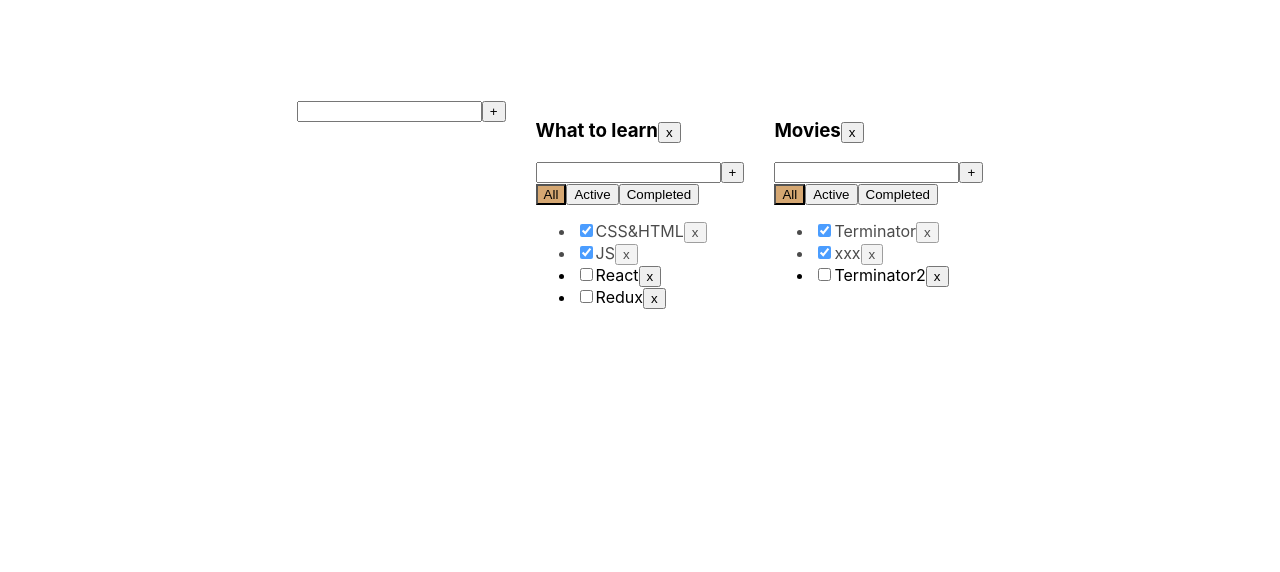
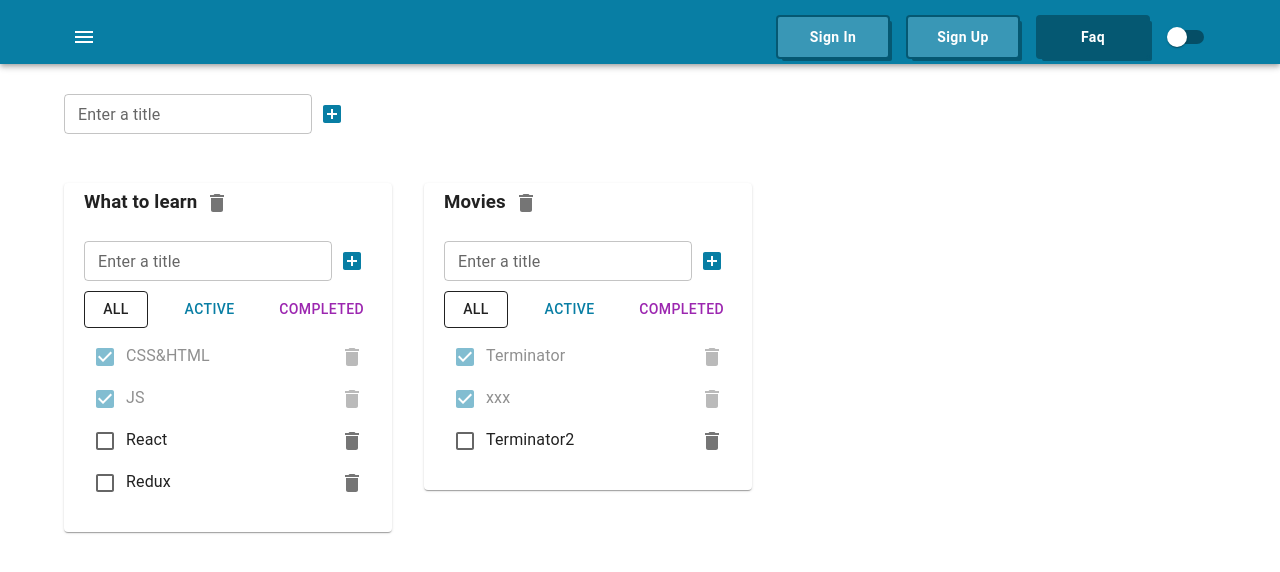
Before and after one commit to kaskodim/todoList, a React (Create React App) app: page / in a window 1280 px wide. Shown: the top 572 px of the page. Built offline with nearby package versions, Linux system fonts and the light colour scheme.

Commit message:
sprint 2 week 7

```diff
--- a/package.json
+++ b/package.json
@@ -6,6 +6,7 @@
   "dependencies": {
     "@emotion/react": "^11.14.0",
     "@emotion/styled": "^11.14.0",
+    "@mui/icons-material": "^6.4.6",
     "@mui/material": "^6.4.6",
     "@testing-library/jest-dom": "^5.14.1",
     "@testing-library/react": "^13.0.0",
--- a/src/App.tsx
+++ b/src/App.tsx
@@ -2,6 +2,20 @@ import React, {useState} from 'react';
 import {TaskType, TodoList} from './todoList/TodoList';
 import {v1} from 'uuid';
 import {AddItemForm} from './addItemForm/AddItemForm';
+import AppBar from '@mui/material/AppBar'
+import Toolbar from '@mui/material/Toolbar'
+import IconButton from '@mui/material/IconButton'
+import MenuIcon from '@mui/icons-material/Menu'
+import Container from '@mui/material/Container'
+import Grid from '@mui/material/Grid2'
+import Paper from '@mui/material/Paper'
+import {containerSx} from './todoList/TodoList.styles';
+import {NavButton} from './NavButton';
+import { createTheme, ThemeProvider } from '@mui/material/styles'
+import Switch from '@mui/material/Switch'
+import CssBaseline from '@mui/material/CssBaseline'
+
+type ThemeMode = 'dark' | 'light'
 
 export type FilterValuesType = 'all' | 'completed' | 'active';
 type TodoListsType = {
@@ -36,6 +50,20 @@ function App() {
             {id: v1(), title: 'Terminator2', isDone: false},
         ]
     });
+
+    const [themeMode, setThemeMode] = useState<ThemeMode>('light')
+
+    const theme = createTheme({
+        palette: {
+            mode: themeMode,
+            primary: {
+                main: '#087EA4',
+            },
+        },
+    })
+    const changeMode = () => {
+        setThemeMode(themeMode === 'light' ? 'dark' : 'light')
+    }
 
     const removeTask = (todoListID: string, id: string) => {
 
@@ -101,7 +129,34 @@ function App() {
     return (
         <div className={'App'}>
 
+
+<ThemeProvider theme={theme}>
+    <CssBaseline />
+    <AppBar position="static" sx={{mb: '30px'}}>
+        <Toolbar>
+            <Container maxWidth={'lg'} sx={containerSx}>
+                <IconButton color="inherit">
+                    <MenuIcon/>
+                </IconButton>
+                <div>
+                    <NavButton>Sign in</NavButton>
+                    <NavButton>Sign up</NavButton>
+                    <NavButton background={theme.palette.primary.dark}>Faq</NavButton>
+                    <Switch color={'default'} onChange={changeMode} />
+                </div>
+
+            </Container>
+        </Toolbar>
+    </AppBar>
+
+
+    <Container maxWidth={'lg'}>
+        <Grid container sx={{mb: '30px'}}>
             <AddItemForm addItem={addTodoLIst}/>
+        </Grid>
+
+
+        <Grid container spacing={4}>
             {
                 todoLists.map((tl) => {
                     let tasksForTodolist = tasksObj[tl.id]
@@ -111,8 +166,9 @@ function App() {
                     if (tl.filter === 'active') {
                         tasksForTodolist = tasksForTodolist.filter(t => !t.isDone);
                     }
-
                     return (
+                        <Grid key={tl.id}>
+                            <Paper sx={{p: '0 20px 20px 20px'}}>
                                 <TodoList key={tl.id}
                                           id={tl.id}
                                           title={tl.title}
@@ -126,9 +182,22 @@ function App() {
                                           changeTaskTitle={changeTaskTitle}
                                           changeTodoListTitle={changeTodoListTitle}
                                 />
+                            </Paper>
+
+                        </Grid>
+
+
                     )
                 })
             }
+        </Grid>
+    </Container>
+
+</ThemeProvider>
+
+
+
+
         </div>
     )
 }
--- /dev/null
+++ b/src/NavButton.ts
@@ -0,0 +1,18 @@
+import {Button, styled} from '@mui/material';
+
+
+type Props = {
+    background?: string
+}
+
+export const NavButton = styled(Button)<Props>(({ background, theme }) => ({
+    minWidth: '110px',
+    fontWeight: 'bold',
+    boxShadow: `0 0 0 2px ${theme.palette.primary.dark}, 4px 4px 0 0 ${theme.palette.primary.dark}`,
+    borderRadius: '2px',
+    textTransform: 'capitalize',
+    margin: '0 10px',
+    padding: '8px 24px',
+    color: theme.palette.primary.contrastText,
+    background: background || theme.palette.primary.light,
+}))
--- a/src/addItemForm/AddItemForm.tsx
+++ b/src/addItemForm/AddItemForm.tsx
@@ -1,4 +1,7 @@
 import React, {ChangeEvent, KeyboardEvent, useState} from 'react';
+import TextField from '@mui/material/TextField';
+import AddBoxIcon from '@mui/icons-material/AddBox'
+import IconButton from '@mui/material/IconButton'
 
 type AddItemFormPropsType = {
     addItem: (title: string) => void
@@ -30,13 +33,20 @@ export const AddItemForm = (props: AddItemFormPropsType) => {
 
     return (
         <div>
-            <input value={title}
-                   onChange={onNewTitleHandler}
-                   onKeyUp={onKeyUpHandler}
-                   className={error ? 'error' : ''}
-                   placeholder={error ? error : ''}
+            <TextField label="Enter a title"
+                       variant="outlined"
+                       size={'small'}
+                       className={error ? 'error' : ''}
+                       value={title}
+                       onChange={onNewTitleHandler}
+                       onKeyUp={onKeyUpHandler}
+                       error={!!error}
+                       helperText={error}
             />
-            <button onClick={addTask}>+</button>
+
+            <IconButton onClick={addTask} color={'primary'}>
+                <AddBoxIcon/>
+            </IconButton>
         </div>
     );
 };
--- a/src/editableSpan/EditableSpan.tsx
+++ b/src/editableSpan/EditableSpan.tsx
@@ -1,4 +1,5 @@
 import React, {ChangeEvent, useState} from 'react';
+import TextField from '@mui/material/TextField';
 
 type EditableSpanPropsType = {
     title: string
@@ -22,7 +23,12 @@ export function EditableSpan(props: EditableSpanPropsType) {
 
     return (
         editMode ?
-            <input value={title} onChange={onChangeTitleHandler} onBlur={activateViewMode} autoFocus/> :
+            <TextField variant={'outlined'}
+                       size={'small'}
+                       value={title}
+                       onChange={onChangeTitleHandler}
+                       onBlur={activateViewMode}
+                       autoFocus/> :
             <span onDoubleClick={activateEditMode}>{props.title}</span>
     )
 }
--- a/src/index.css
+++ b/src/index.css
@@ -6,26 +6,6 @@ body {
     -webkit-font-smoothing: antialiased;
     -moz-osx-font-smoothing: grayscale;
 
-    display: flex;
-    justify-content: center;
-    margin-top: 100px;
+
+
 }
-
-.App{
-    display: flex;
-    gap: 30px;
-    cursor: default;
-    user-select: none;
-}
-
-.error {
-    border: 1px solid red;
-}
-
-.active-filter {
-    background-color: #d5a772;
-}
-
-.is-done {
-    opacity: 0.7;
-}
--- /dev/null
+++ b/src/todoList/TodoList.styles.ts
@@ -0,0 +1,13 @@
+import { SxProps } from '@mui/material'
+
+export const containerSx: SxProps = {
+    display: 'flex',
+    justifyContent: 'space-between',
+    marginTop: '10px'
+}
+
+export const getListItemSx = (isDone: boolean): SxProps => ({
+    p: 0,
+    justifyContent: 'space-between',
+    opacity: isDone ? 0.5 : 1,
+})
--- a/src/todoList/TodoList.tsx
+++ b/src/todoList/TodoList.tsx
@@ -2,6 +2,12 @@ import React, {ChangeEvent} from 'react';
 import {FilterValuesType} from '../App';
 import {AddItemForm} from '../addItemForm/AddItemForm';
 import {EditableSpan} from '../editableSpan/EditableSpan';
+import {Box, Button, IconButton} from '@mui/material';
+import DeleteIcon from '@mui/icons-material/Delete';
+import Checkbox from '@mui/material/Checkbox';
+import List from '@mui/material/List'
+import ListItem from '@mui/material/ListItem'
+import {containerSx, getListItemSx} from './TodoList.styles'
 
 export type TaskType = {
     id: string
@@ -44,24 +50,28 @@ export const TodoList = (props: TodoListPropsType) => {
         <div>
             <h3>
                 <EditableSpan title={props.title} onChange={changeTodoListTitle}/>
-                <button onClick={removeTodoList}>x</button>
+
+                <IconButton onClick={removeTodoList}>
+                    <DeleteIcon/>
+                </IconButton>
+
             </h3>
             <AddItemForm addItem={addTask}/>
-            <div>
-                <button
-                    className={props.filter === 'all' ? 'active-filter' : ''}
-                    onClick={onAllClickHandler}>All
-                </button>
-                <button
-                    className={props.filter === 'active' ? 'active-filter' : ''}
-                    onClick={onActiveClickHandler}>Active
-                </button>
-                <button
-                    className={props.filter === 'completed' ? 'active-filter' : ''}
-                    onClick={onCompletedClickHandler}>Completed
-                </button>
-            </div>
-            <ul>
+            <Box sx={containerSx}>
+                <Button variant={props.filter === 'all' ? 'outlined' : 'text'}
+                        color={'inherit'}
+                        onClick={onAllClickHandler}>All
+                </Button>
+                <Button variant={props.filter === 'active' ? 'outlined' : 'text'}
+                        color={'primary'}
+                        onClick={onActiveClickHandler}>Active
+                </Button>
+                <Button variant={props.filter === 'completed' ? 'outlined' : 'text'}
+                        color={'secondary'}
+                        onClick={onCompletedClickHandler}>Completed
+                </Button>
+            </Box>
+            <List>
                 {
                     props.tasks.map((t) => {
                         const onRemoveHandler = () => props.removeTask(props.id, t.id)
@@ -73,19 +83,21 @@ export const TodoList = (props: TodoListPropsType) => {
                         }
 
                         return (
-                            <li key={t.id}
-                                className={t.isDone ? 'is-done' : ''}>
-                                <input type="checkbox"
-                                       checked={t.isDone}
-                                       onChange={onChangeStatusHandler}/>
-                                <EditableSpan title={t.title}
-                                              onChange={onChangeTitleHandler}/>
-                                <button onClick={onRemoveHandler}>x</button>
-                            </li>
+                            <ListItem key={t.id}
+                                      sx={getListItemSx(t.isDone)}>
+                                <div>
+                                    <Checkbox checked={t.isDone} onChange={onChangeStatusHandler}/>
+                                    <EditableSpan title={t.title} onChange={onChangeTitleHandler}/>
+                                </div>
+
+                                <IconButton onClick={onRemoveHandler}>
+                                    <DeleteIcon/>
+                                </IconButton>
+                            </ListItem>
                         )
                     })
                 }
-            </ul>
+            </List>
         </div>
     );
 };
```
Also changed, not shown: 1 other file (tests, documents, lock files or other folders). Lines whose indentation alone changed are shown as unchanged.
